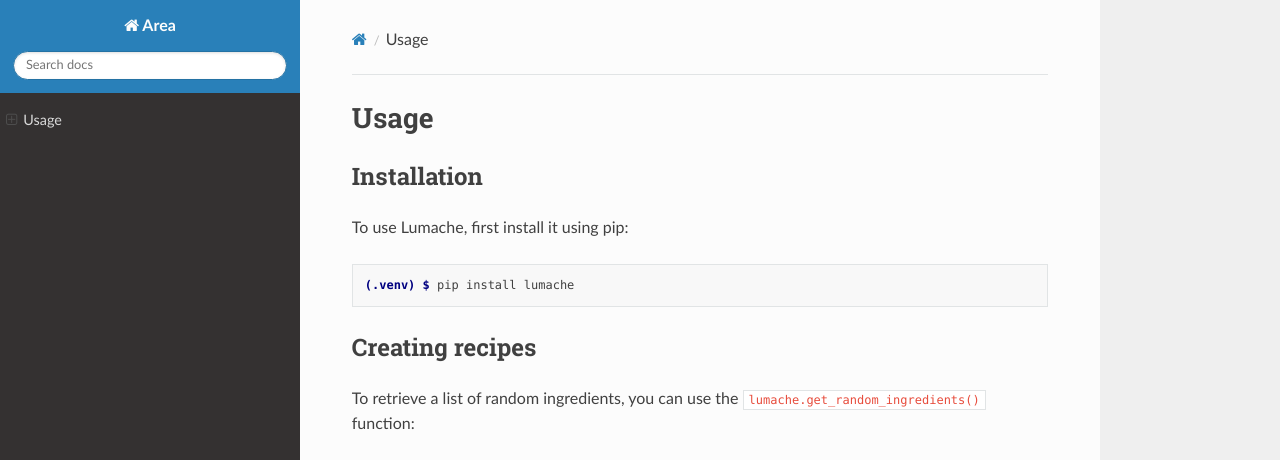
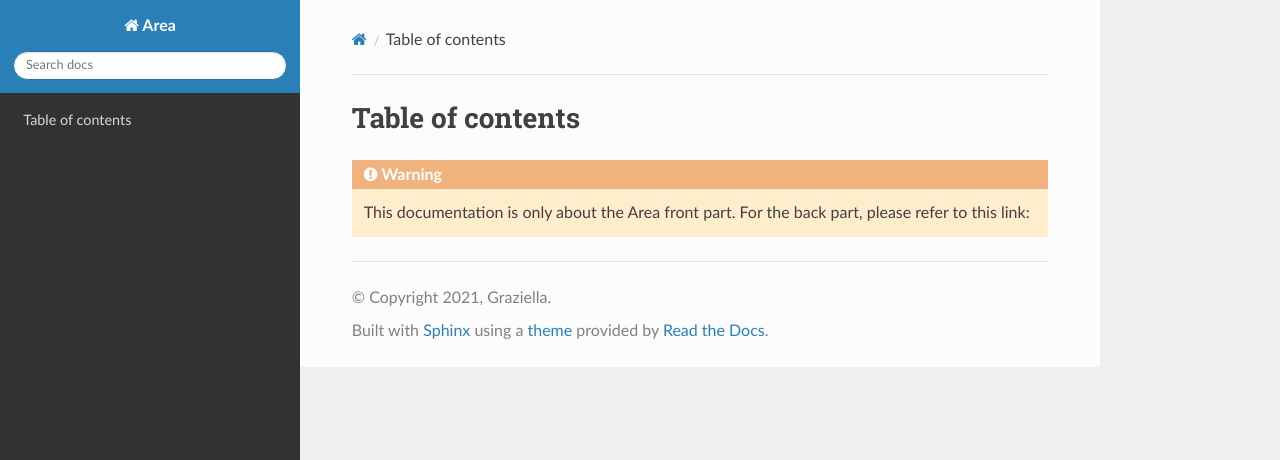
Before and after one commit to sabry134/Area-Documentation, a Sphinx documentation site: the page built from docs/source/usage.rst, in a window 1280 px wide and 1036 px high. Shown: the top 460 px of the window. Built offline with Sphinx 7.4.7 and the Read the Docs theme 2.0.0, drawn with Linux system fonts in a browser that asks for light colours; some of the changed text lies outside the part shown; grey boxes are pictures that could not be loaded.

Commit message:
Update usage.rst

```diff
--- a/docs/source/usage.rst
+++ b/docs/source/usage.rst
@@ -1,33 +1,6 @@
-Usage
-=====
+Table of contents
+=================
 
-.. _installation:
+.. warning::
 
-Installation
-------------
-
-To use Lumache, first install it using pip:
-
-.. code-block:: console
-
-   (.venv) $ pip install lumache
-
-Creating recipes
-----------------
-
-To retrieve a list of random ingredients,
-you can use the ``lumache.get_random_ingredients()`` function:
-
-.. autofunction:: lumache.get_random_ingredients
-
-The ``kind`` parameter should be either ``"meat"``, ``"fish"``,
-or ``"veggies"``. Otherwise, :py:func:`lumache.get_random_ingredients`
-will raise an exception.
-
-.. autoexception:: lumache.InvalidKindError
-
-For example:
-
->>> import lumache
->>> lumache.get_random_ingredients()
-['shells', 'gorgonzola', 'parsley']
+    This documentation is only about the Area front part. For the back part, please refer to this link:
```
